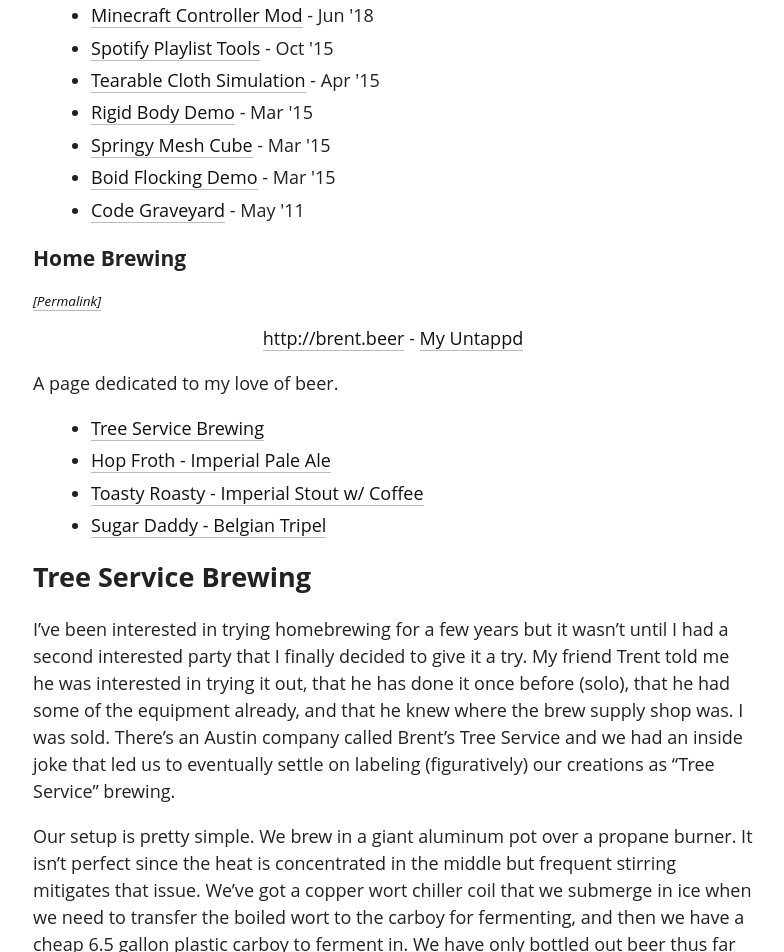
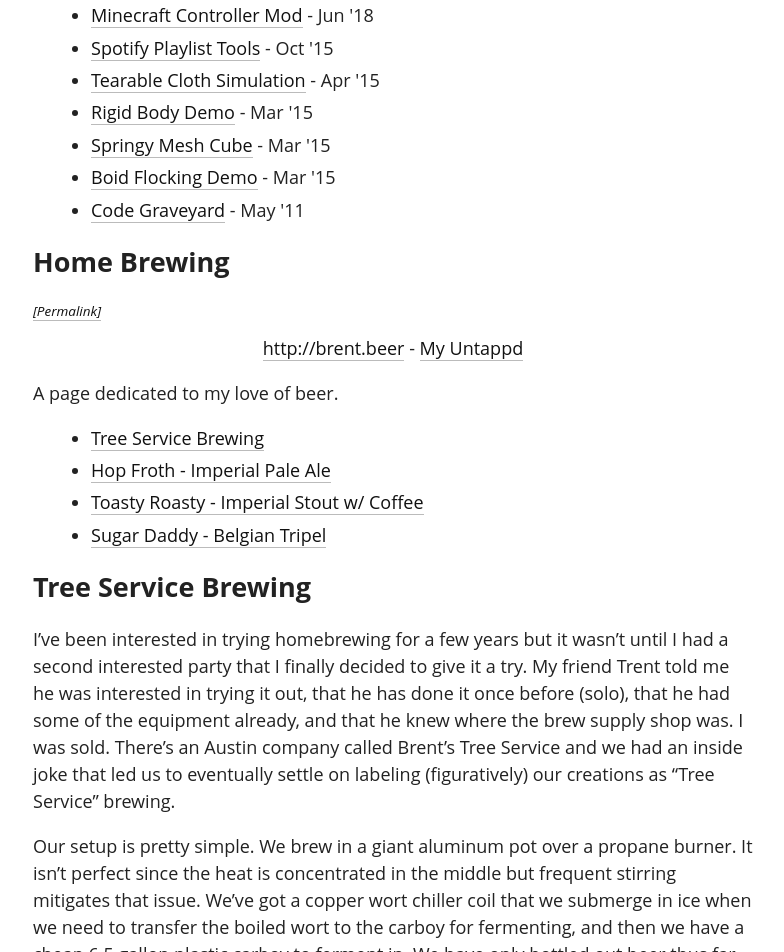
Before and after one commit to brentwalther/brentwalther.github.io, a Jekyll site: the page built from projects.html, in a window 1280 px wide. Shown: the part 391-1343 px from the top of the page, without its empty margins (247-1031 px from the left). Built offline with Jekyll 4.4.1, drawn with Linux system fonts in a browser that asks for light colours; some web fonts are replaced.

Commit message:
Fix header sizing for embedded posts.

```diff
--- a/_includes/embedded_post.html
+++ b/_includes/embedded_post.html
@@ -1,5 +1,5 @@
 <article id="{{ include.page.id | slugify }}">
-  <h3>{{ include.page.title }}</h3>
+  <h2>{{ include.page.title }}</h2>
   <p class="muted"><a href="{{ include.page.url }}">[Permalink]</a></p>
   {{ include.page.content }}
 </article>
```
